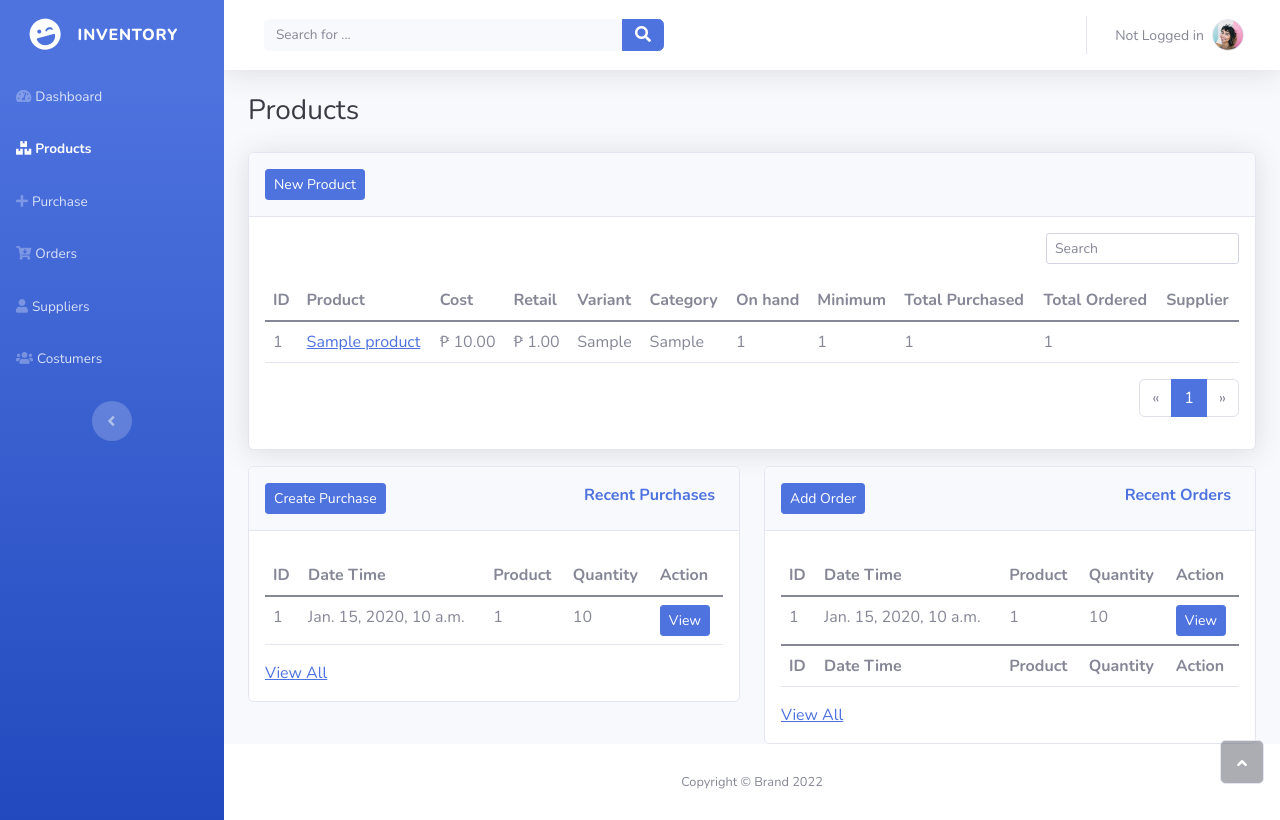
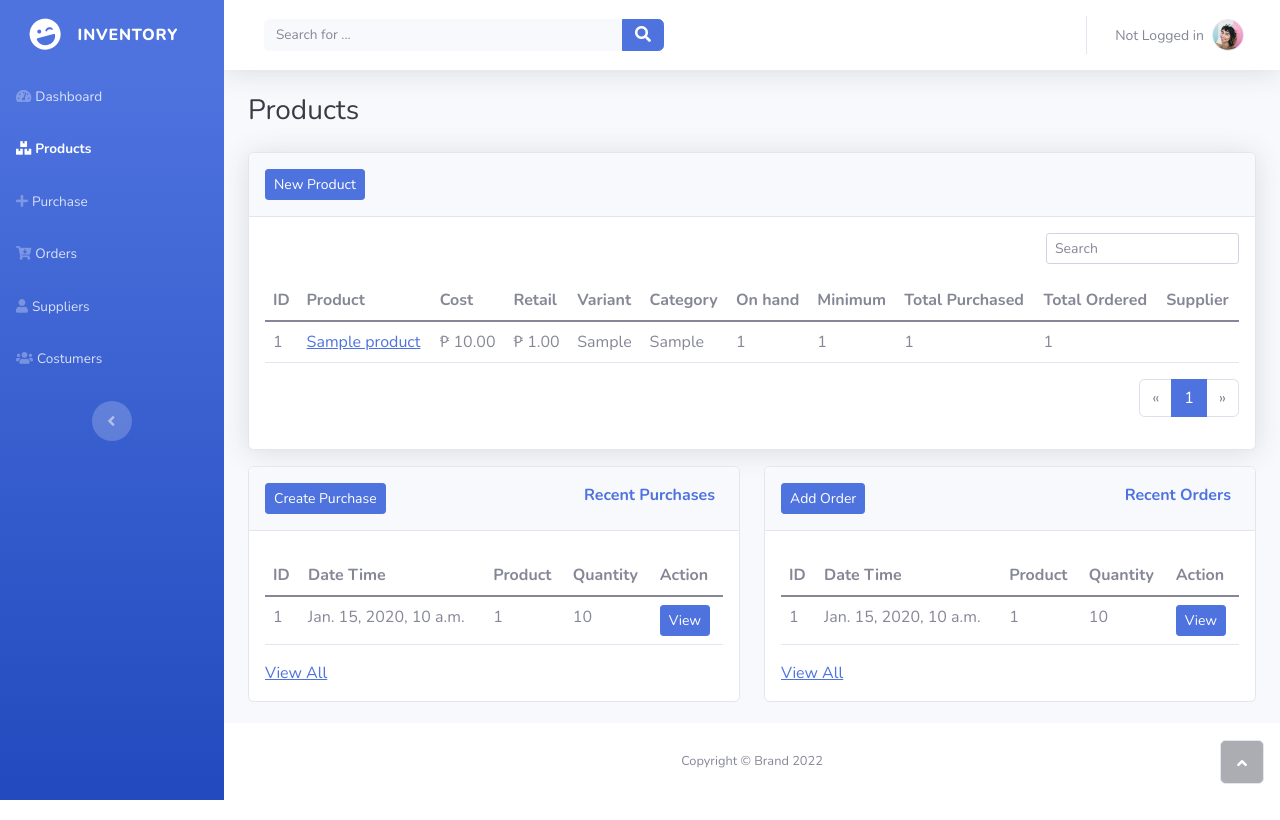
Before and after one commit to feljohn07/inventory, a Django app: page /products/ in a window 1280 px wide. Run offline with Django 4.2, Linux system fonts and the light colour scheme; tables that the repository leaves empty hold one stand-in row (values such as "Sample post"); some libraries are stand-ins or nearby versions.

Commit message:
remove footer

```diff
--- a/templates/products/index.html
+++ b/templates/products/index.html
@@ -213,15 +213,6 @@
 
                                 </tr>
                             </tbody>
-                            <tfoot>
-                                <tr>
-                                    <td><strong>ID</strong></td>
-                                    <td><strong>Date Time</strong></td>
-                                    <td><strong>Product</strong></td>
-                                    <td><strong>Quantity</strong></td>
-                                    <td><strong>Action</strong></td>
-                                </tr>
-                            </tfoot>
                         </table>
                     </div>
 
```
